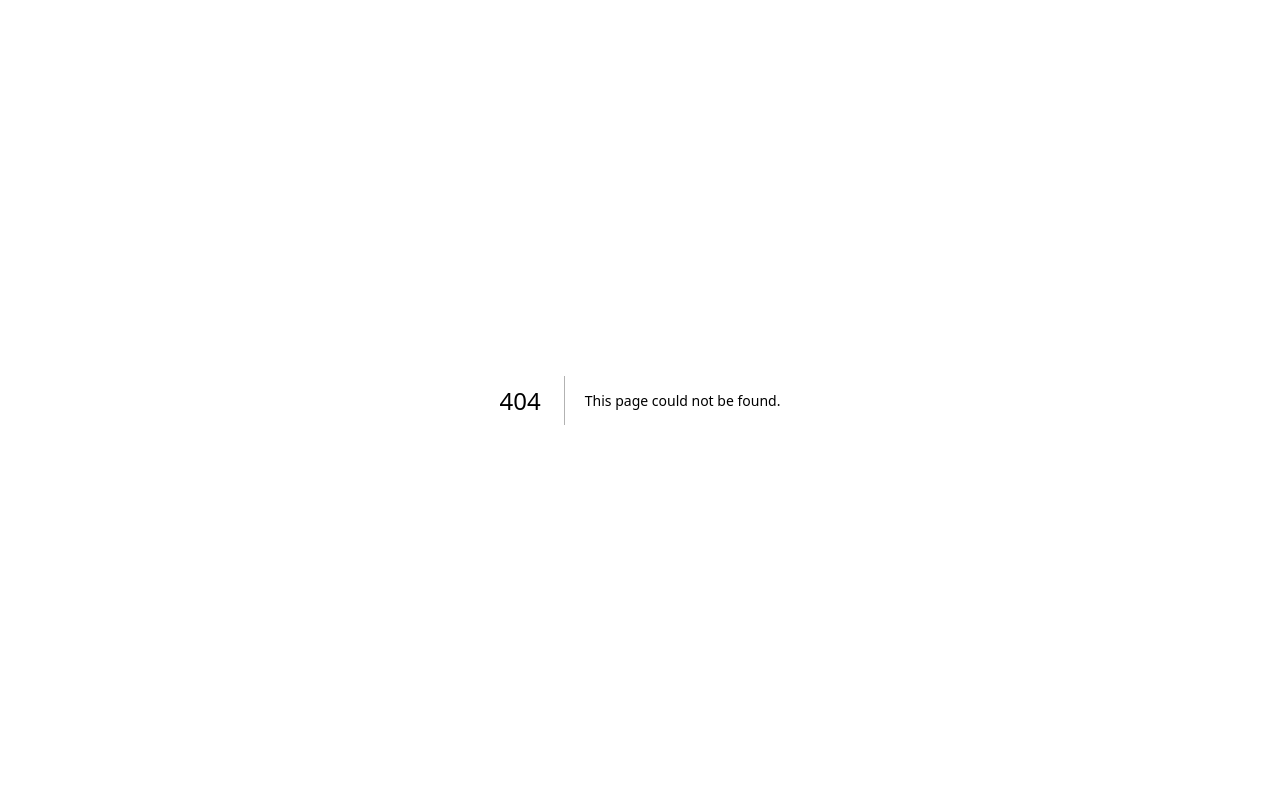
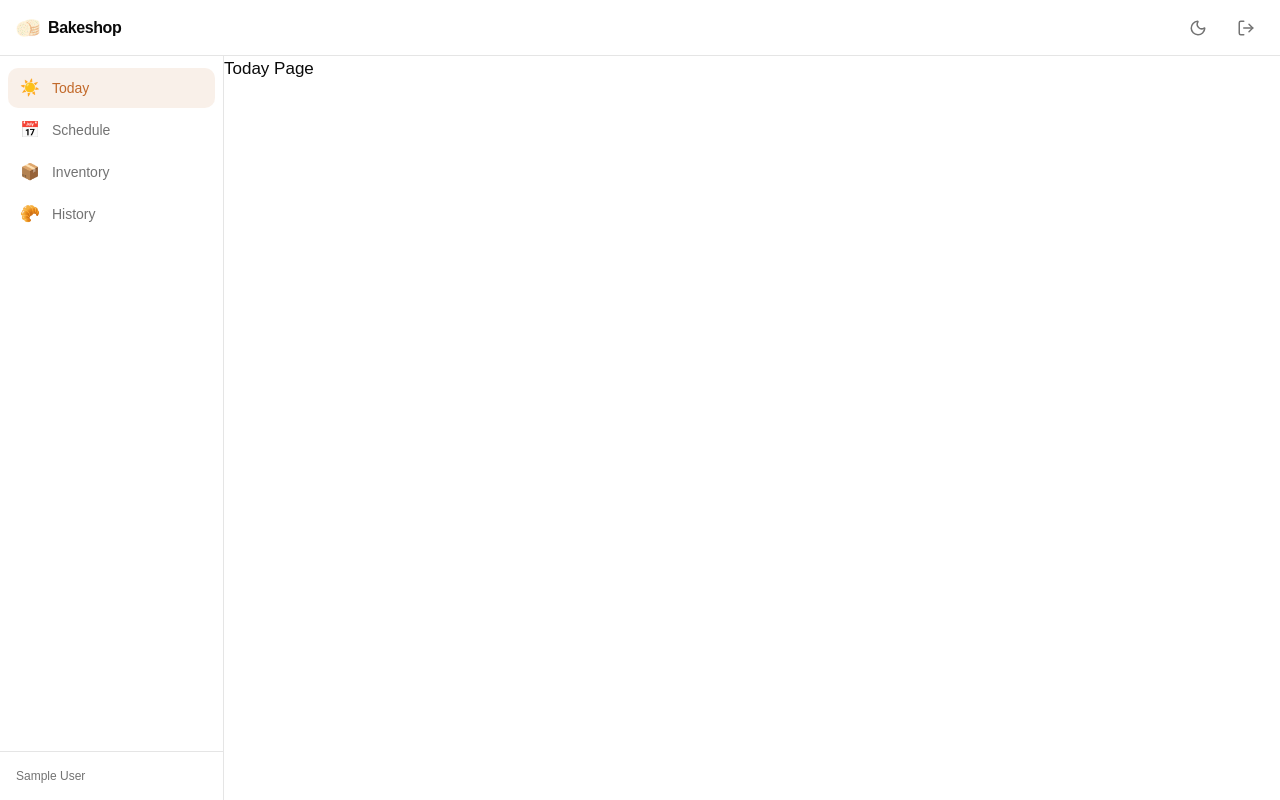
Before and after one commit to ck4adventure/bakeshop-next, a Next.js app: page /shopid/today in a window 1280 px wide. Before the commit this address had no page. Built offline with nearby package versions, Linux system fonts and the light colour scheme; no server answers; sample sign-in values are in the browser's storage.

Commit message:
add nav and stub dashboard pages

```diff
--- /dev/null
+++ b/app/shopid/history/page.tsx
@@ -0,0 +1,7 @@
+export default function Page () {
+	return (
+		<div>
+			History
+		</div>
+	)
+}
--- /dev/null
+++ b/app/shopid/inventory/page.tsx
@@ -0,0 +1,7 @@
+export default function Page () {
+	return (
+		<div>
+			Inventory Page
+		</div>
+	)
+}
--- a/app/shopid/layout.tsx
+++ b/app/shopid/layout.tsx
@@ -1,15 +1,20 @@
-import Header from "@/components/header/header"
+import Header from "@/components/header";
+import Nav from "@/components/nav";
 
-export default function Layout({
+
+
+export default async function Layout({
 	children,
 }: {
 	children: React.ReactNode
 }) {
 
+
 	return (
 		<div>
 			<Header />
-			<main>{children}</main>
+			<Nav />
+			<main className="pt-14 md:pl-56 pb-16 md:pb-0">{children}</main>
 		</div>
 	)
 }
--- /dev/null
+++ b/app/shopid/manage-items/page.tsx
@@ -0,0 +1,7 @@
+export default function Page () {
+	return (
+		<div>
+			Manage Items
+		</div>
+	)
+}
--- /dev/null
+++ b/app/shopid/schedule/page copy.tsx
@@ -0,0 +1,7 @@
+export default function Page () {
+	return (
+		<div>
+			Settings
+		</div>
+	)
+}
--- /dev/null
+++ b/app/shopid/schedule/page.tsx
@@ -0,0 +1,7 @@
+export default function Page () {
+	return (
+		<div>
+			Schedule Page
+		</div>
+	)
+}
--- /dev/null
+++ b/app/shopid/today/page.tsx
@@ -0,0 +1,7 @@
+export default function Page () {
+	return (
+		<div>
+			Today Page
+		</div>
+	)
+}
--- /dev/null
+++ b/components/bottom-nav.tsx
@@ -0,0 +1,83 @@
+'use client'
+
+import { useState } from 'react'
+import Link from 'next/link'
+import { usePathname } from 'next/navigation'
+import { MoreHorizontal } from 'lucide-react'
+import clsx from 'clsx'
+
+type Tab = {
+	label: string
+	icon: string
+	href: string
+}
+
+export default function BottomNav({
+	tabs,
+	adminTabs,
+	canManage,
+}: {
+	tabs: Tab[]
+	adminTabs: Tab[]
+	canManage: boolean
+}) {
+	const pathname = usePathname()
+	const [moreOpen, setMoreOpen] = useState(false)
+	const moreIsActive = adminTabs.some(t => pathname === t.href)
+
+	return (
+		<nav className="flex md:hidden landscape:hidden fixed bottom-0 left-0 w-full h-16 bg-card border-t border-border z-40">
+			{tabs.map(tab => (
+				<Link
+					key={tab.href}
+					href={tab.href}
+					className={clsx(
+						'flex-1 flex flex-col items-center justify-center gap-0.5 transition-colors',
+						pathname === tab.href ? 'text-sienna' : 'text-muted-foreground',
+					)}
+				>
+					<span className="text-xl leading-none">{tab.icon}</span>
+					<span className="text-[11px]">{tab.label}</span>
+				</Link>
+			))}
+
+			{canManage && (
+				<div className="flex-1 relative flex flex-col items-center justify-center">
+					{moreOpen && (
+						<>
+							<div className="fixed inset-0 z-40" onClick={() => setMoreOpen(false)} />
+							<div className="absolute bottom-full right-0 mb-1 bg-card border border-border rounded-lg shadow-lg w-44 py-1 z-50">
+								{adminTabs.map(tab => (
+									<Link
+										key={tab.href}
+										href={tab.href}
+										onClick={() => setMoreOpen(false)}
+										className={clsx(
+											'flex items-center gap-3 px-4 py-3 text-sm font-medium transition-colors',
+											pathname === tab.href
+												? 'text-sienna'
+												: 'text-muted-foreground hover:text-foreground',
+										)}
+									>
+										<span className="text-base">{tab.icon}</span>
+										<span>{tab.label}</span>
+									</Link>
+								))}
+							</div>
+						</>
+					)}
+					<button
+						onClick={() => setMoreOpen(o => !o)}
+						className={clsx(
+							'flex flex-col items-center justify-center gap-0.5 w-full h-full transition-colors',
+							moreIsActive || moreOpen ? 'text-sienna' : 'text-muted-foreground',
+						)}
+					>
+						<MoreHorizontal size={20} />
+						<span className="text-[11px]">More</span>
+					</button>
+				</div>
+			)}
+		</nav>
+	)
+}
--- /dev/null
+++ b/components/nav-links.tsx
@@ -0,0 +1,36 @@
+'use client'
+
+import { usePathname } from 'next/navigation'
+import Link from 'next/link'
+import clsx from 'clsx'
+
+type Tab = {
+	label: string;
+	icon: string;
+	href: string;
+}
+
+export default function NavLinks({ tabs }: { tabs: Tab[] }) {
+	const pathname = usePathname()
+
+	return (
+		<>
+			{tabs.map(tab => (
+				<Link
+					key={tab.label}
+					href={tab.href}
+					className={clsx(
+						'flex items-center gap-3 px-3 py-2.5 rounded-lg text-sm font-medium transition-colors',
+						{
+							'bg-sienna/10 text-sienna': pathname === tab.href,
+							'text-muted-foreground hover:bg-muted hover:text-foreground': pathname !== tab.href,
+						},
+					)}
+				>
+					<span className="text-base leading-none">{tab.icon}</span>
+					<span>{tab.label}</span>
+				</Link>
+			))}
+		</>
+	)
+}
--- /dev/null
+++ b/components/nav.tsx
@@ -0,0 +1,37 @@
+import { getServerSession } from "next-auth";
+import { authOptions } from "@/lib/auth";
+import NavLinks from "@/components/nav-links";
+import BottomNav from "@/components/bottom-nav";
+
+const TABS = [
+	{ label: "Today", icon: "☀️", href: "/shopid/today" },
+	{ label: "Schedule", icon: "📅", href: "/shopid/schedule" },
+	{ label: "Inventory", icon: "📦", href: "/shopid/inventory" },
+	{ label: "History", icon: "🥐", href: "/shopid/history" },
+] as const;
+
+const ADMIN_TABS = [
+	{ label: "Manage Items", icon: "🗂️", href: "/shopid/items" },
+	{ label: "Settings", icon: "⚙️", href: "/shopid/settings" },
+] as const;
+
+export default async function Nav() {
+	const session = await getServerSession(authOptions)
+	const canManage = session?.user?.role === 'ADMIN' || session?.user?.role === 'MANAGER';
+	const sidebarTabs = canManage ? [...TABS, ...ADMIN_TABS] : TABS;
+
+	return (
+		<>
+			<aside className="hidden md:flex landscape:flex flex-col w-56 fixed top-14 left-0 bottom-0 bg-card border-r border-border z-30">
+				<nav className="flex-1 py-3 px-2 flex flex-col gap-0.5 overflow-y-auto">
+					<NavLinks tabs={[...sidebarTabs]} />
+				</nav>
+				<div className="px-4 py-4 border-t border-border shrink-0">
+					<p className="text-xs text-muted-foreground truncate">{session?.user?.name}</p>
+				</div>
+			</aside>
+
+			<BottomNav tabs={[...TABS]} adminTabs={[...ADMIN_TABS]} canManage={canManage} />
+		</>
+	)
+}
--- a/lib/auth.ts
+++ b/lib/auth.ts
@@ -10,9 +10,9 @@ type HardcodedUser = {
 }
 
 const USERS: HardcodedUser[] = [
-  { id: "1", name: "Admin",   username: "admin",   password: process.env.ADMIN_PASSWORD   ?? "", role: "admin" },
-  { id: "2", name: "Manager", username: "manager", password: process.env.MANAGER_PASSWORD ?? "", role: "manager" },
-  { id: "3", name: "Baker",   username: "baker",   password: process.env.BAKER_PASSWORD   ?? "", role: "baker" },
+  { id: "1", name: "Admin",   username: "admin",   password: process.env.ADMIN_PASSWORD   ?? "", role: "ADMIN" },
+  { id: "2", name: "Manager", username: "manager", password: process.env.MANAGER_PASSWORD ?? "", role: "MANAGER" },
+  { id: "3", name: "Baker",   username: "baker",   password: process.env.BAKER_PASSWORD   ?? "", role: "BAKER" },
 ]
 
 async function validateUser(username: string, password: string) {
```
Also changed, not shown: components/header.tsx (renamed from components/header/header.tsx).
